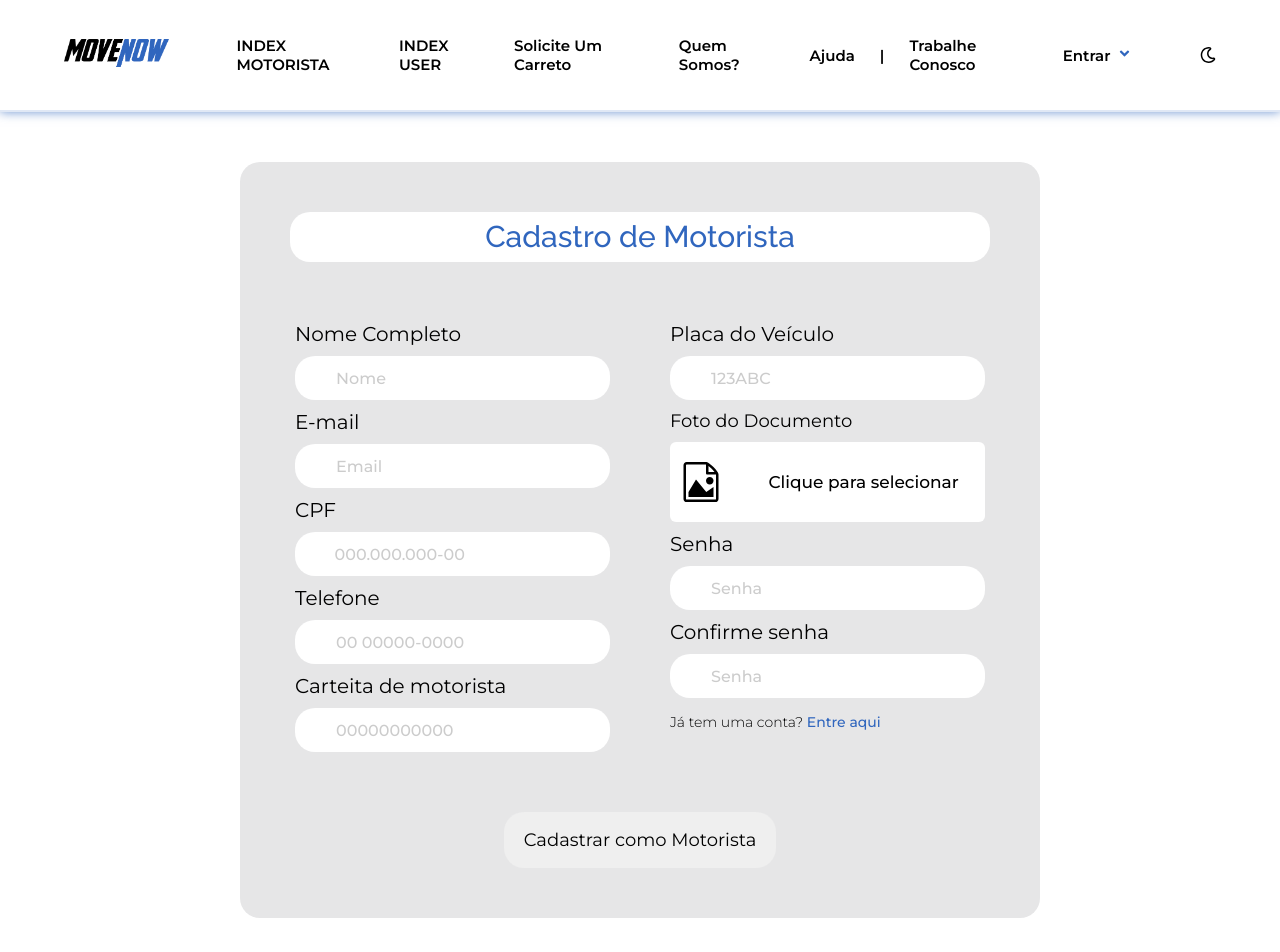
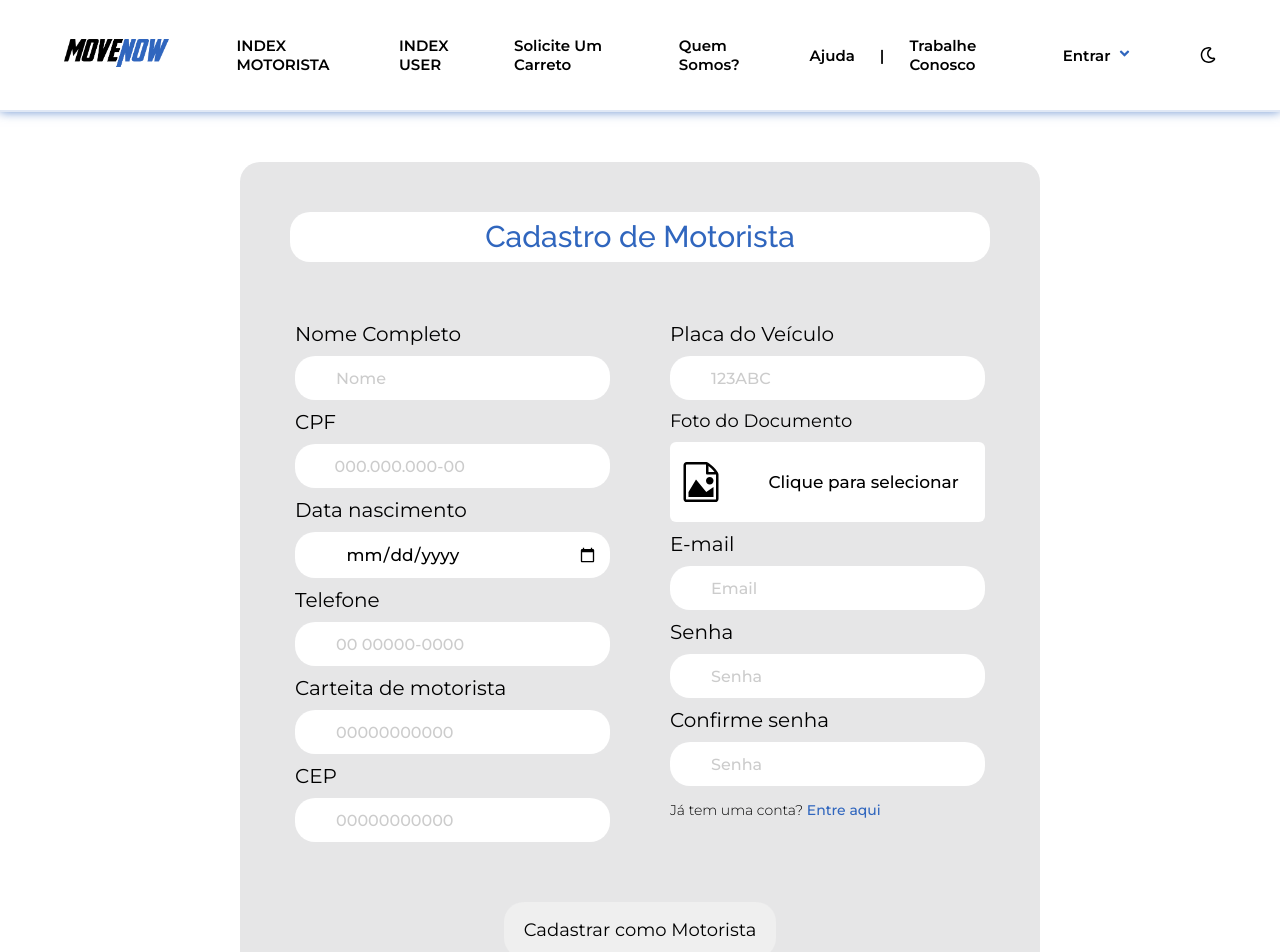
Before and after one commit to Move-Now/MoveNow, a React (Vite) app: page /cadastroMotorista in a window 1280 px wide. Shown: the top 952 px of the page. Before the commit the page ends 918 px from the top, so only its background shows below. Built offline with nearby package versions, Linux system fonts and the light colour scheme; a web font is replaced by a local one.

Commit message:
Cadastro Motorista pronto

```diff
--- a/package.json
+++ b/package.json
@@ -12,6 +12,7 @@
   "dependencies": {
     "@react-google-maps/api": "^2.18.1",
     "axios": "^1.4.0",
+    "cpf-cnpj-validator": "^1.0.3",
     "react": "^18.2.0",
     "react-dom": "^18.2.0",
     "react-geocode": "^0.2.3",
--- a/src/pages/SignUpClient/index.jsx
+++ b/src/pages/SignUpClient/index.jsx
@@ -97,11 +97,6 @@ export function SignUpClient() {
   };
 
 
-  // email valido
-  const isValidEmail = (email) => {
-    const emailRegex = /^[^\s@]+@[^\s@]+\.[^\s@]+$/;
-    return emailRegex.test(email);
-  };
 
   //Algoritimo que valida se o CPF existe
   const isValidCPF = (cpf) => {
@@ -175,13 +170,6 @@ export function SignUpClient() {
         break;
       }
     }
-     //Valida email valido
-     if (formValido) {
-      const email = usuario["email"];
-      if (!isValidEmail(email)) {
-       alert("Digite um e-mail válido.");
-         formValido = false;
-    }}
 
     //valida se o CPF existe
     if (formValido) {
@@ -283,7 +271,7 @@ export function SignUpClient() {
             <label>E-mail</label>
             <input
               title="Email"
-              type={"mail"}
+              type={"email"}
               name="email"
               value={email}
               onChange={(e) => onInputChange(e)}
--- a/src/pages/SignUpDriver/index.jsx
+++ b/src/pages/SignUpDriver/index.jsx
@@ -79,9 +79,12 @@ export function SignUpDriver() {
       telefone_motorista: "",
       cnh_motorista: "",
       senha_motorista: "",
+      data_nasc_motorista: "",
+      endereco_motorista: "",
+      placa_motorista: "",
     });
 
-    const { nome_completo_motorista, email_motorista, cpf_motorista, telefone_motorista, cnh_motorista, senha_motorista} = motorista;
+    const { nome_completo_motorista, email_motorista, cpf_motorista, telefone_motorista, cnh_motorista, senha_motorista,data_nasc_motorista,endereco_motorista,placa_motorista} = motorista;
 
     const onInputChange = (e) => {
       setMotorista({ ...motorista, [e.target.name]: e.target.value });
@@ -106,15 +109,8 @@ export function SignUpDriver() {
               title="Nome Completo"
               type="text"
               placeholder="Nome"
+              name="nome_completo_motorista"
               value={nome_completo_motorista}
-              onChange={(e) => onInputChange(e)}
-            />
-            <label>E-mail</label>
-            <input
-              title="Email"
-              type="email"
-              placeholder="Email"
-              value={email_motorista}
               onChange={(e) => onInputChange(e)}
             />
 
@@ -123,7 +119,18 @@ export function SignUpDriver() {
               title="CPF"
               type="number"
               placeholder="000.000.000-00"
+              name="cpf_motorista"
               value={cpf_motorista}
+              onChange={(e) => onInputChange(e)}
+            />
+
+            <label>Data nascimento</label>
+              <input
+              title="data"
+              type="date"
+              placeholder="data"
+              name="data_nasc_motorista"
+              value={data_nasc_motorista}
               onChange={(e) => onInputChange(e)}
             />
 
@@ -132,6 +139,7 @@ export function SignUpDriver() {
               title="Telefone"
               type="tel"
               placeholder="00 00000-0000"
+              name="telefone_motorista"
               value={telefone_motorista}
               onChange={(e) => onInputChange(e)}
             />
@@ -141,7 +149,18 @@ export function SignUpDriver() {
               title="Carteira de Motorista"
               type="text"
               placeholder="00000000000"
+              name="cnh_motorista"
               value={cnh_motorista}
+              onChange={(e) => onInputChange(e)}
+            />
+
+            <label>CEP</label>
+            <input
+              title="CEP"
+              type="text"
+              placeholder="00000000000"
+              name="endereco_motorista"
+              value={endereco_motorista}
               onChange={(e) => onInputChange(e)}
             />
 
@@ -152,7 +171,8 @@ export function SignUpDriver() {
               title="Placa do Veículo"
               type="text"
               placeholder="123ABC"
-              value={cnh_motorista}
+              name="placa_motorista"
+              value={placa_motorista}
               onChange={(e) => onInputChange(e)}
             />
 
@@ -163,11 +183,22 @@ export function SignUpDriver() {
               icon={<ImFilePicture className="icon" size={40} />}
             />
 
+            <label>E-mail</label>
+            <input
+              title="Email"
+              type="email"
+              placeholder="Email"
+              name="email_motorista"
+              value={email_motorista}
+              onChange={(e) => onInputChange(e)}
+            />
+
             <label>Senha</label>
             <input
                 title="Senha"
                 type={showPassword ? "text" : "password"}
                 placeholder="Senha"
+                name="senha_motorista"
                 value={senha_motorista}
                 onChange={(e) => onInputChange(e)}
             />
```
Also changed, not shown: 1 other file (tests, documents, lock files or other folders).
